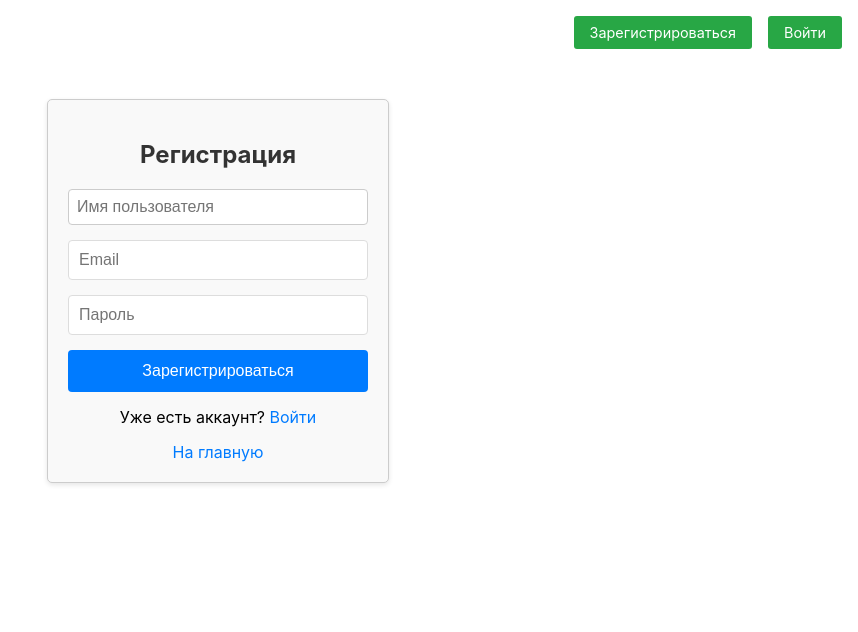
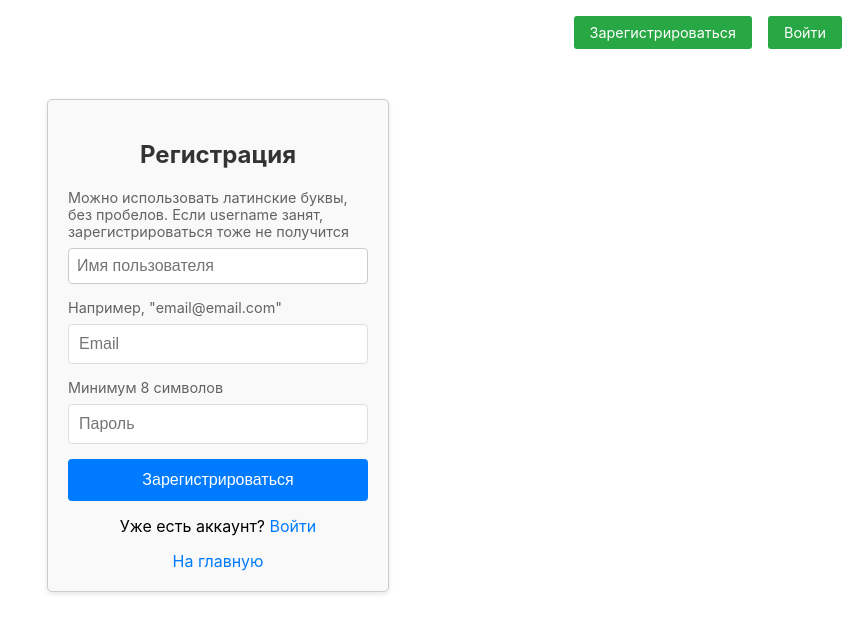
Before and after one commit to wimtdw/bookshelf_frontend, a React (Create React App) app: page /signup in a window 1280 px wide. Shown: the top 632 px of the page, without its empty margins (422-1280 px from the left). Built offline with nearby package versions, Linux system fonts and the light colour scheme.

Commit message:
Update sign up form

```diff
--- a/src/components/SignUp.js
+++ b/src/components/SignUp.js
@@ -49,18 +49,21 @@ const SignUp = () => {
             <h2 className={styles.heading}>Регистрация</h2>
             {error && <div className={styles.error}>{error}</div>}
             <form onSubmit={handleSubmit} className={styles.form}>
+            <label className={styles.label}>Можно использовать латинские буквы, без пробелов. Если username занят, зарегистрироваться тоже не получится</label>
                 <input
                     type="text"
                     placeholder="Имя пользователя"
                     onChange={(e) => setFormData({ ...formData, username: e.target.value })}
                     className={styles.input}
                 />
+                <label className={styles.label}>Например, "email@email.com"</label>
                 <input
                     type="email"
                     placeholder="Email"
                     onChange={(e) => setFormData({ ...formData, email: e.target.value })}
                     className={styles.input}
                 />
+                <label className={styles.label}>Минимум 8 символов</label>
                 <input
                     type="password"
                     placeholder="Пароль"
--- a/src/components/SignUp.module.css
+++ b/src/components/SignUp.module.css
@@ -72,3 +72,10 @@
     color: red;
     margin-bottom: 10px;
 }
+
+.label{
+    font-size: 0.9rem;
+    text-decoration: none;
+    color:rgb(99, 99, 99);
+    font-weight: 400;
+}
```
